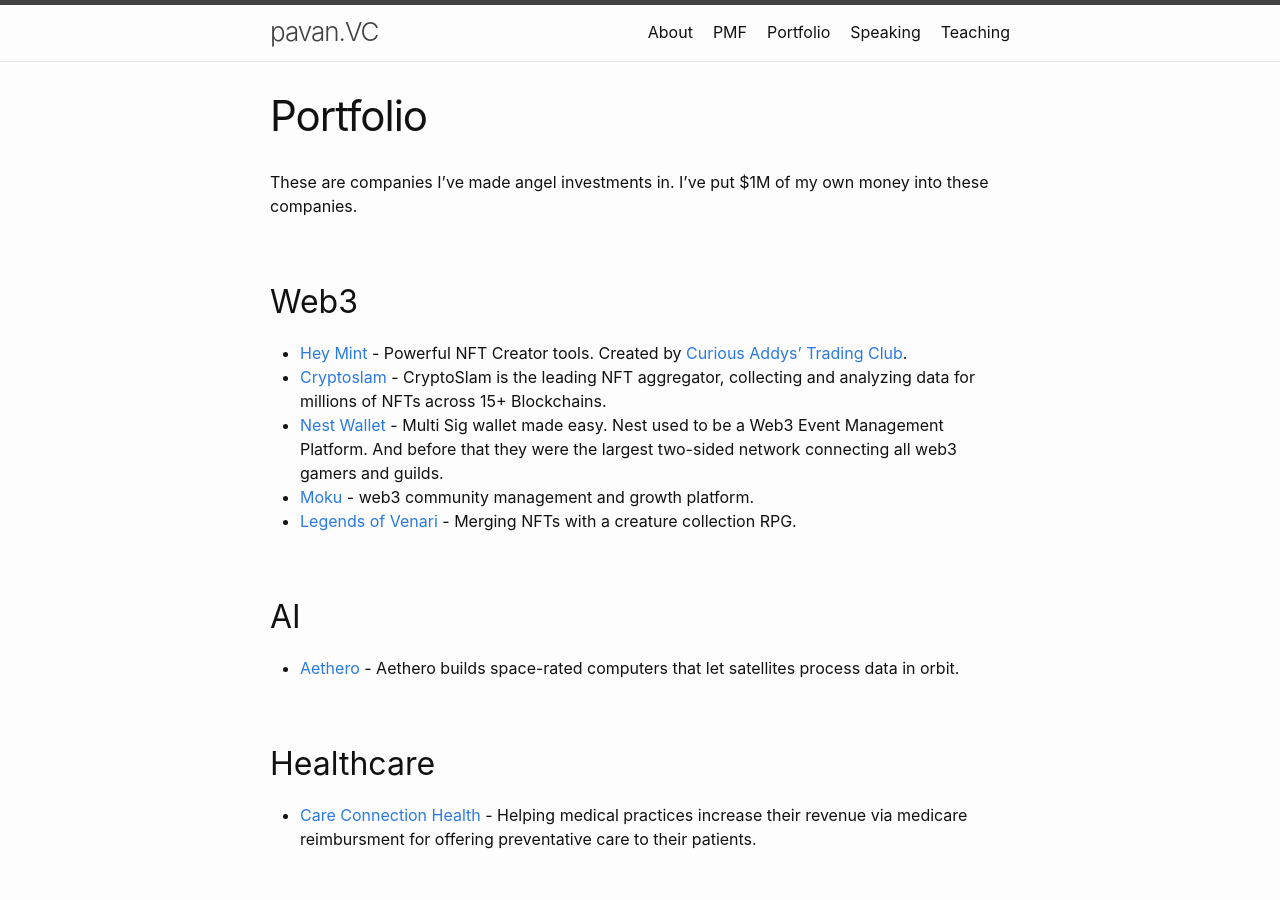
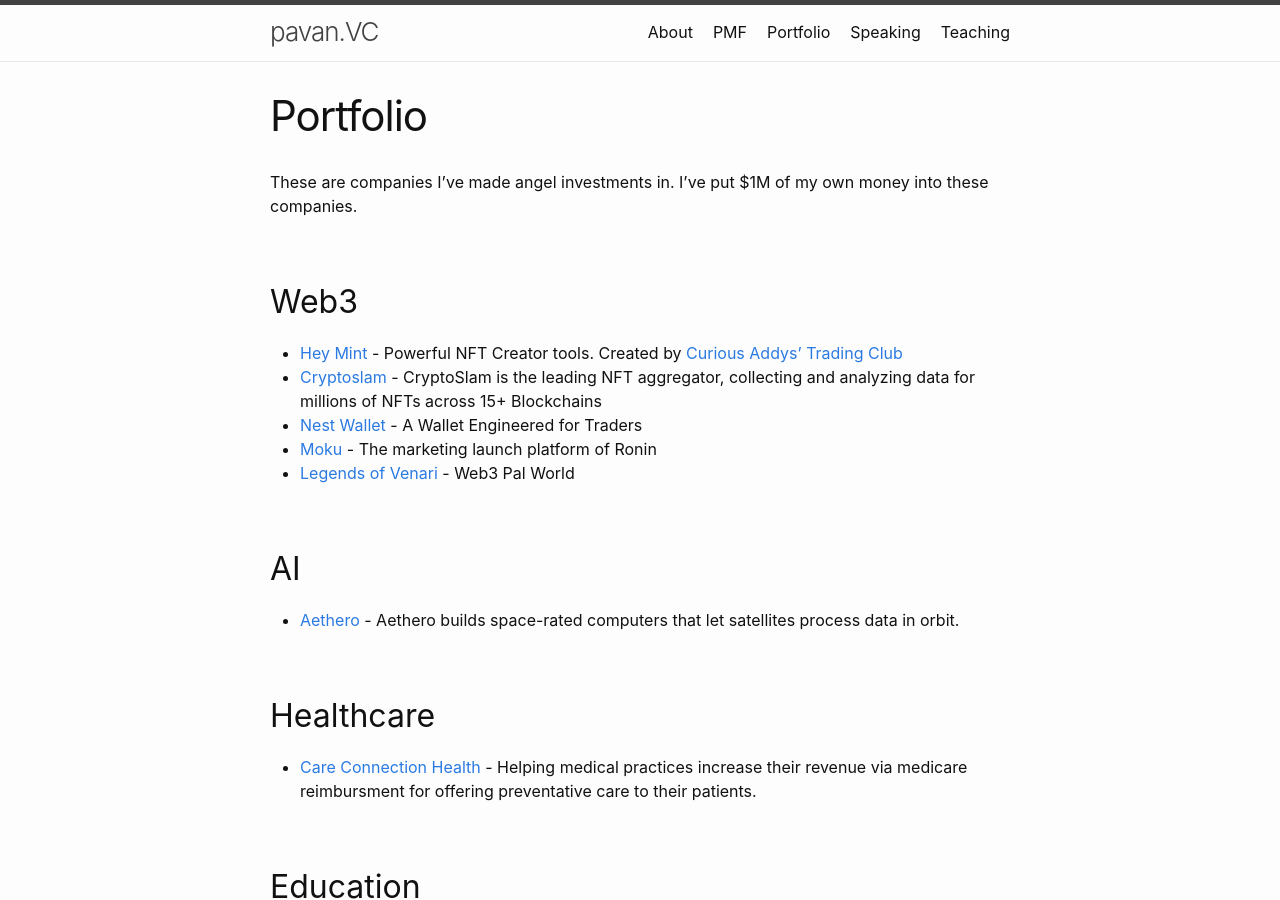
Before and after one commit to katpavan/katpavan.github.io, a Jekyll site: the page built from portfolio.md, in a window 1280 px wide and 900 px high. Built offline with Jekyll 4.4.1, drawn with Linux system fonts in a browser that asks for light colours.

Commit message:
Update portfolio.md

```diff
--- a/portfolio.md
+++ b/portfolio.md
@@ -8,11 +8,11 @@
 
 ## Web3
 
-- [Hey Mint](https://www.heymint.xyz/) - Powerful NFT Creator tools. Created by [Curious Addys' Trading Club](https://curiousaddys.com/).
-- [Cryptoslam](https://cryptoslam.io/) - CryptoSlam is the leading NFT aggregator, collecting and analyzing data for millions of NFTs across 15+ Blockchains.
-- [Nest Wallet](https://nestwallet.xyz/) - Multi Sig wallet made easy. Nest used to be a Web3 Event Management Platform. And before that they were the largest two-sided network connecting all web3 gamers and guilds.
-- [Moku](https://twitter.com/akhljndl/status/1738932425965932744) - web3 community management and growth platform.
-- [Legends of Venari](https://legendsofvenari.com/) - Merging NFTs with a creature collection RPG.
+- [Hey Mint](https://www.heymint.xyz/) - Powerful NFT Creator tools. Created by [Curious Addys' Trading Club](https://curiousaddys.com/)
+- [Cryptoslam](https://cryptoslam.io/) - CryptoSlam is the leading NFT aggregator, collecting and analyzing data for millions of NFTs across 15+ Blockchains
+- [Nest Wallet](https://nestwallet.xyz/) - A Wallet Engineered for Traders
+- [Moku](https://twitter.com/akhljndl/status/1738932425965932744) - The marketing launch platform of Ronin
+- [Legends of Venari](https://legendsofvenari.com/) - Web3 Pal World
 
 ## AI
 - [Aethero](https://aethero.com/) - Aethero builds space-rated computers that let satellites process data in orbit.
```
